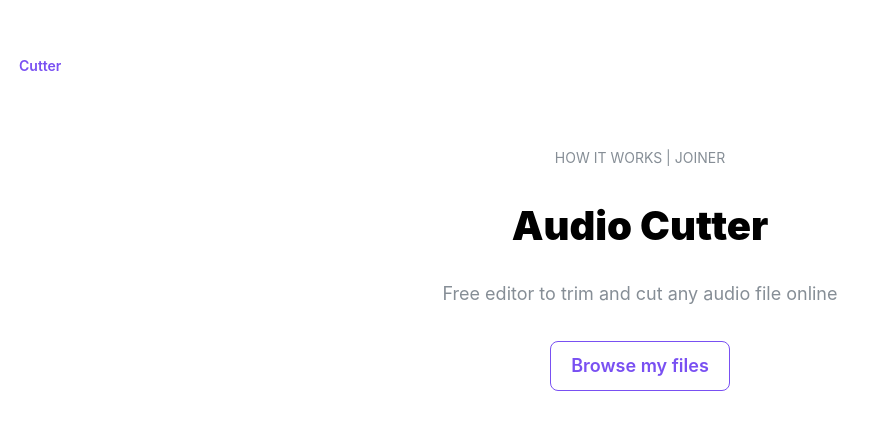
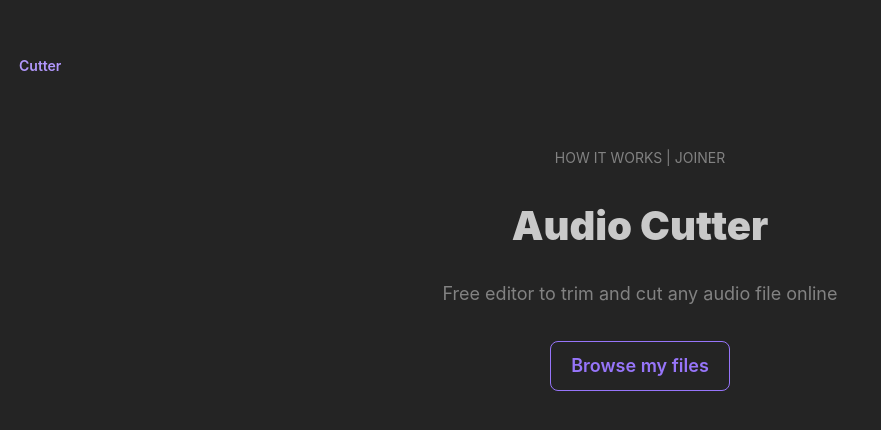
Before and after one commit to adityakhare86/audio-cutter, a Next.js app: page / in a window 1280 px wide. Shown: the part 102-532 px from the top of the page, without its empty margins (0-881 px from the left). Built offline with nearby package versions, Linux system fonts and the light colour scheme.

Commit message:
resolved hydration error, and set theme to dark

```diff
--- /dev/null
+++ b/app/_document.tsx
@@ -0,0 +1,21 @@
+// pages/_document.tsx
+import Document, { Html, Head, Main, NextScript } from 'next/document';
+
+class MyDocument extends Document {
+  render() {
+    return (
+      <Html>
+        <Head>
+          {/* Add custom styles or links here */}
+          <link rel="stylesheet" href="https://path-to-your-styles.css" />
+        </Head>
+        <body>
+          <Main />
+          <NextScript />
+        </body>
+      </Html>
+    );
+  }
+}
+
+export default MyDocument;
--- a/app/layout.tsx
+++ b/app/layout.tsx
@@ -2,7 +2,7 @@ import type { Metadata } from "next";
 import localFont from "next/font/local";
 import "./globals.css";
 import '@mantine/core/styles.css'; // Import Mantine styles
-import { createTheme, MantineProvider } from '@mantine/core';
+import { createTheme, MantineProvider, ColorSchemeScript } from '@mantine/core';
 import type { ReactNode } from 'react';
 
 const geistSans = localFont({
@@ -32,11 +32,14 @@ export default function RootLayout({
 }>) {
   return (
     <html lang="en">
-      <MantineProvider theme={theme}>
-        <body className={`${geistSans.variable} ${geistMono.variable}`}>
+      <head>
+        <ColorSchemeScript defaultColorScheme="dark" />
+      </head>
+      <body className={`${geistSans.variable} ${geistMono.variable}`}>
+        <MantineProvider defaultColorScheme="dark">
           {children}
-        </body>
-      </MantineProvider>
+        </MantineProvider>
+      </body>
     </html>
   );
 }
--- a/app/page.tsx
+++ b/app/page.tsx
@@ -36,12 +36,10 @@ const HomePage: React.FC = () => {
 
         <Divider my="lg" />
 
-        {/* Vertical Navigation */}
         <Group style={{ position: 'absolute', left: 0, top: 150 }}>
           <Button variant="subtle" color="violet">
             Cutter
           </Button>
-          {/* Other buttons such as Remover, Splitter, Pitcher can be added similarly */}
         </Group>
       </Stack>
     </Container>
--- a/package.json
+++ b/package.json
@@ -12,6 +12,7 @@
     "@mantine/core": "^7.12.2",
     "@mantine/dropzone": "^7.12.2",
     "@mantine/hooks": "^7.12.2",
+    "@mantine/next": "^6.0.22",
     "next": "^14.2.13",
     "react": "^18.3.1",
     "react-dom": "^18.3.1"
```
Also changed, not shown: 1 other file (tests, documents, lock files or other folders).
